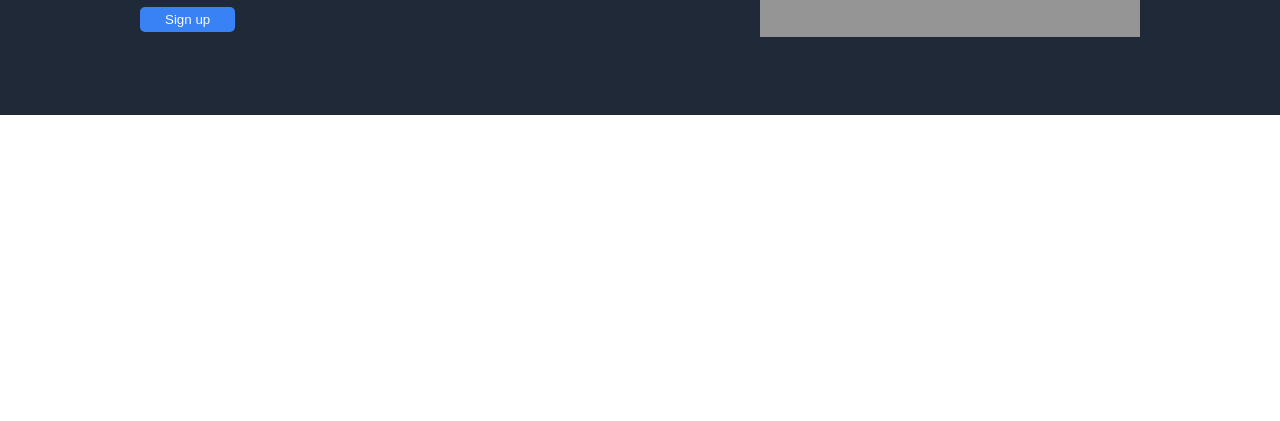
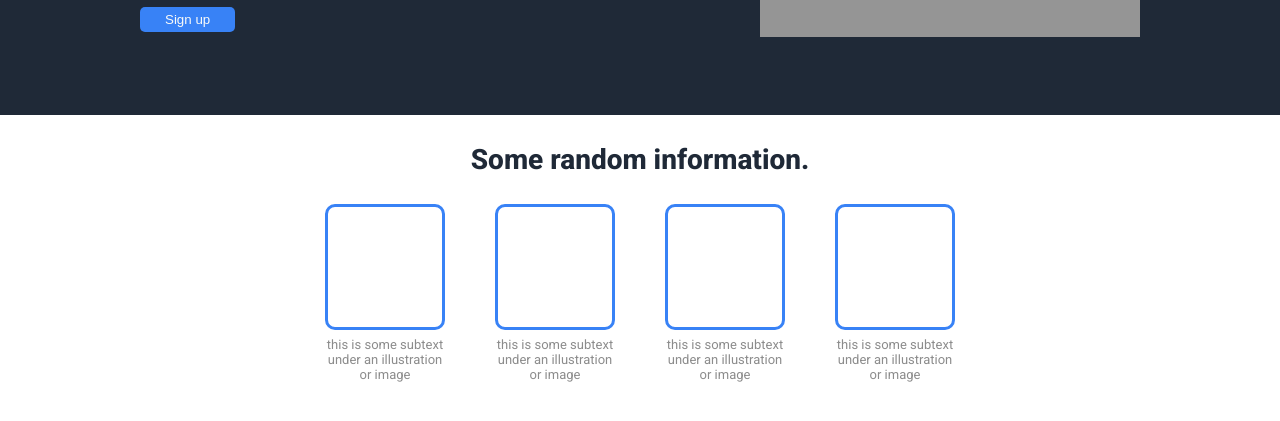
Before and after one commit to hecz34/landing-page, a plain HTML site: page index.html in a window 1280 px wide. Shown: the part 247-668 px from the top of the page. Drawn offline with Linux system fonts and the light colour scheme.

Commit message:
Complete section 2/4
Finish the second section of the project, titled "Some random information"

```diff
--- a/index.html
+++ b/index.html
@@ -30,6 +30,27 @@
       <div class="img-placeholder">This is a placeholder for an image</div>
     </div>
   </header>
+  <div class="random-info">
+    <h3>Some random information.</h3>
+    <div class="blocks-container">
+      <div class="info-block">
+        <div class="block"></div>
+        <p class="info-block-text">this is some subtext under an illustration or image</p>
+      </div>
+      <div class="info-block">
+        <div class="block"></div>
+        <p class="info-block-text">this is some subtext under an illustration or image</p>
+      </div>
+      <div class="info-block">
+        <div class="block"></div>
+        <p class="info-block-text">this is some subtext under an illustration or image</p>
+      </div>
+      <div class="info-block">
+        <div class="block"></div>
+        <p class="info-block-text">this is some subtext under an illustration or image</p>
+      </div>
+    </div>
+  </div>
 </body>
 
 </html>
--- a/style.css
+++ b/style.css
@@ -2,6 +2,8 @@ body {
   font-family: 'Roboto';
   padding: 0;
   margin: 0;
+  display: flex;
+  flex-direction: column;
 }
 header {
   background-color: #1F2937;
@@ -68,3 +70,32 @@ p {
   justify-content: center;
   align-items: center;
 }
+.random-info {
+  display: flex;
+  flex-direction: column;
+}
+h3 {
+  font-size: 28px;
+  color: #1F2937;
+  font-weight: 800;
+  text-align: center;
+}
+.blocks-container {
+  display: flex;
+  justify-content: center;
+  gap: 50px;
+}
+.info-block {
+  width: 120px;
+}
+.block {
+  border: #3882F6 3px solid;
+  border-radius: 10px;
+  height: 120px;
+  margin-bottom: 7px;
+}
+.info-block-text {
+  text-align: center;
+  font-size: 13px;
+  color: #8c8c8c;
+}
```
